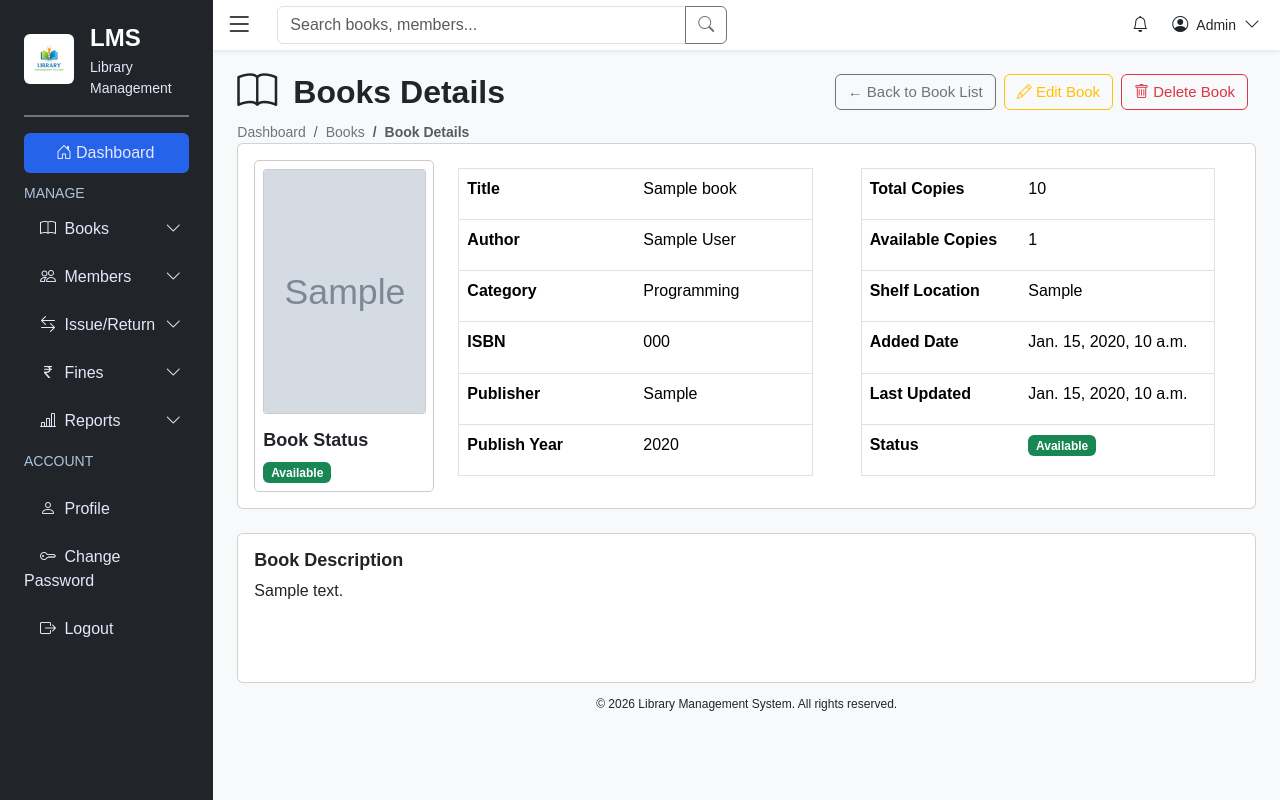
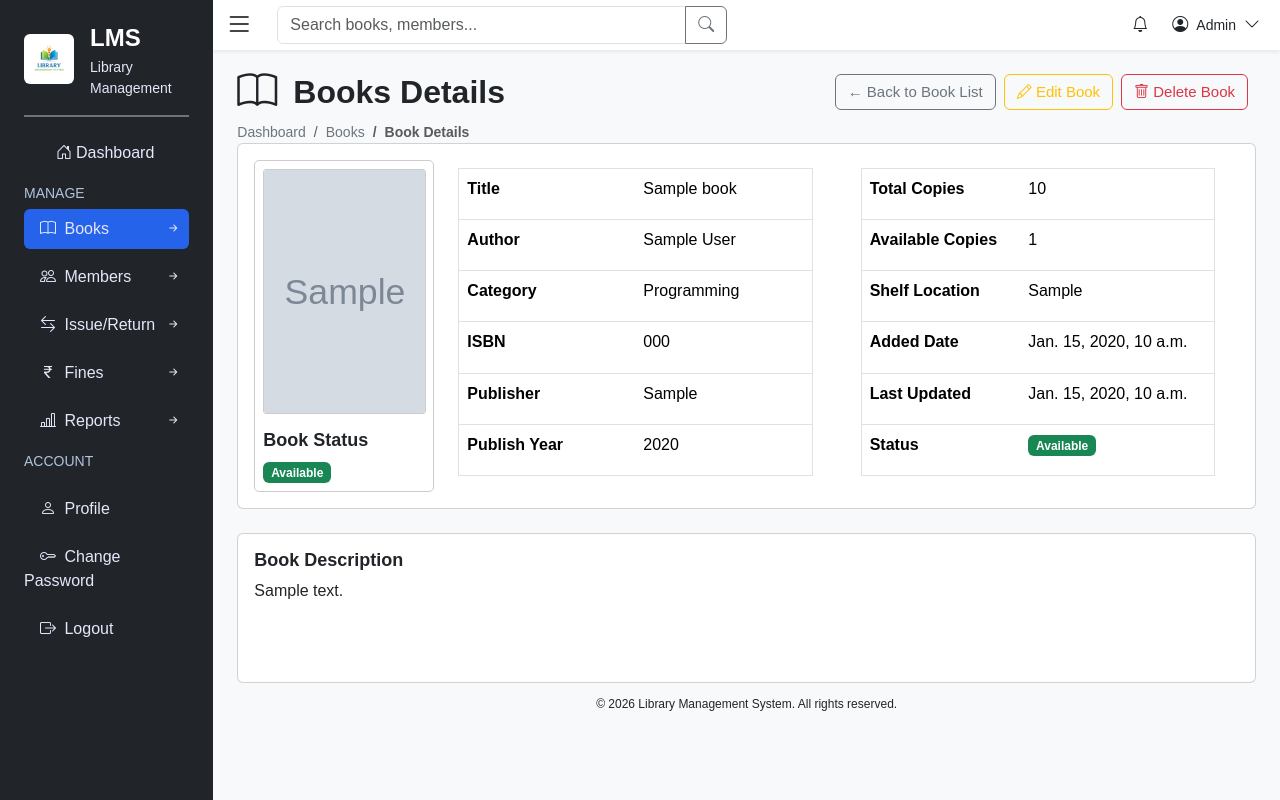
Before and after one commit to RohanJagtap431/django-library-management-system, a Django app: page /books/view/1/ in a window 1280 px wide. Run offline with Django 5.2, Linux system fonts and the light colour scheme; tables that the repository leaves empty hold one stand-in row (values such as "Sample post"); grey boxes marked "Sample" are stand-in pictures.

Commit message:
Improve sidebar navigation for books module

```diff
--- a/library_management/templates/dashboard_base.html
+++ b/library_management/templates/dashboard_base.html
@@ -24,7 +24,7 @@
 
 
       <a href="{% url 'dashboard' %}" class="text-decoration-none">
-        <div class="menu-item active-menu d-flex align-items-center py-2 px-3 rounded mt-3 mb-2">
+        <div class="menu-item d-flex align-items-center py-2 px-3 rounded mt-3 mb-2 nav-link {% if request.resolver_match.url_name == 'dashboard' %}active-menu{% endif %}">
           <i class="bi bi-house-door ps-3"></i>
           <span class="ps-1">Dashboard</span>
         </div>
@@ -32,15 +32,17 @@
 
       <small class="manage mt-2 mb-2">MANAGE</small>
 
-      <div class="menu-item d-flex align-items-center justify-content-between py-2 pe-2 rounded mt-1 mb-2">
+      <a href="{% url 'books_list' %}" class="text-decoration-none">
+        <div class="menu-item d-flex align-items-center justify-content-between py-2 pe-2 rounded mt-1 mb-2  nav-link {% if '/books/' in request.path %}active-menu{% endif %}">
           <div class="left">
             <i class="bi bi-book ps-3"></i>
             <span class="ps-1">Books</span>
           </div>
           <div class="right">
-          <i class="bi bi-chevron-down"></i>
+            <i class="bi bi-arrow-right-short"></i>
           </div>
         </div>
+      </a>
 
 
       <div class="menu-item d-flex align-items-center justify-content-between py-2 pe-2 rounded mt-1 mb-2">
@@ -49,7 +51,7 @@
         <span class="ps-1">Members</span>
         </div>
         <div class="right">
-          <i class="bi bi-chevron-down"></i>
+          <i class="bi bi-arrow-right-short"></i>
         </div>
       </div>
 
@@ -60,7 +62,7 @@
         <span class="ps-1">Issue/Return</span>
         </div>
         <div class="right">
-          <i class="bi bi-chevron-down"></i>
+          <i class="bi bi-arrow-right-short"></i>
         </div>
       </div>
 
@@ -71,7 +73,7 @@
         <span class="ps-1">Fines</span>
         </div>
         <div class="right">
-          <i class="bi bi-chevron-down"></i>
+          <i class="bi bi-arrow-right-short"></i>
         </div>
       </div>
 
@@ -82,7 +84,7 @@
         <span class="ps-1">Reports</span>
         </div>
         <div class="right">
-          <i class="bi bi-chevron-down"></i>
+          <i class="bi bi-arrow-right-short"></i>
         </div>
       </div>
 
```
Lines whose indentation alone changed are shown as unchanged.
